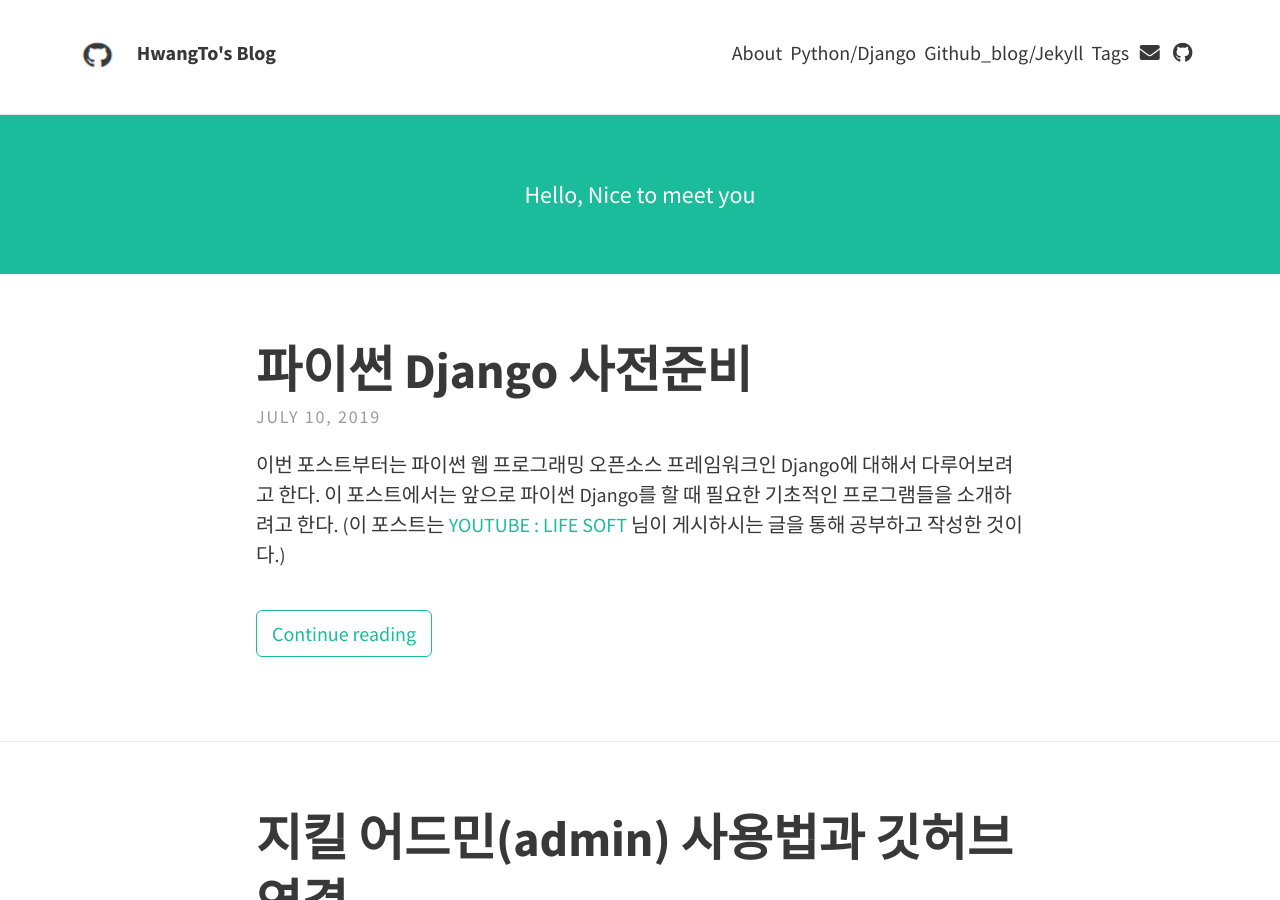
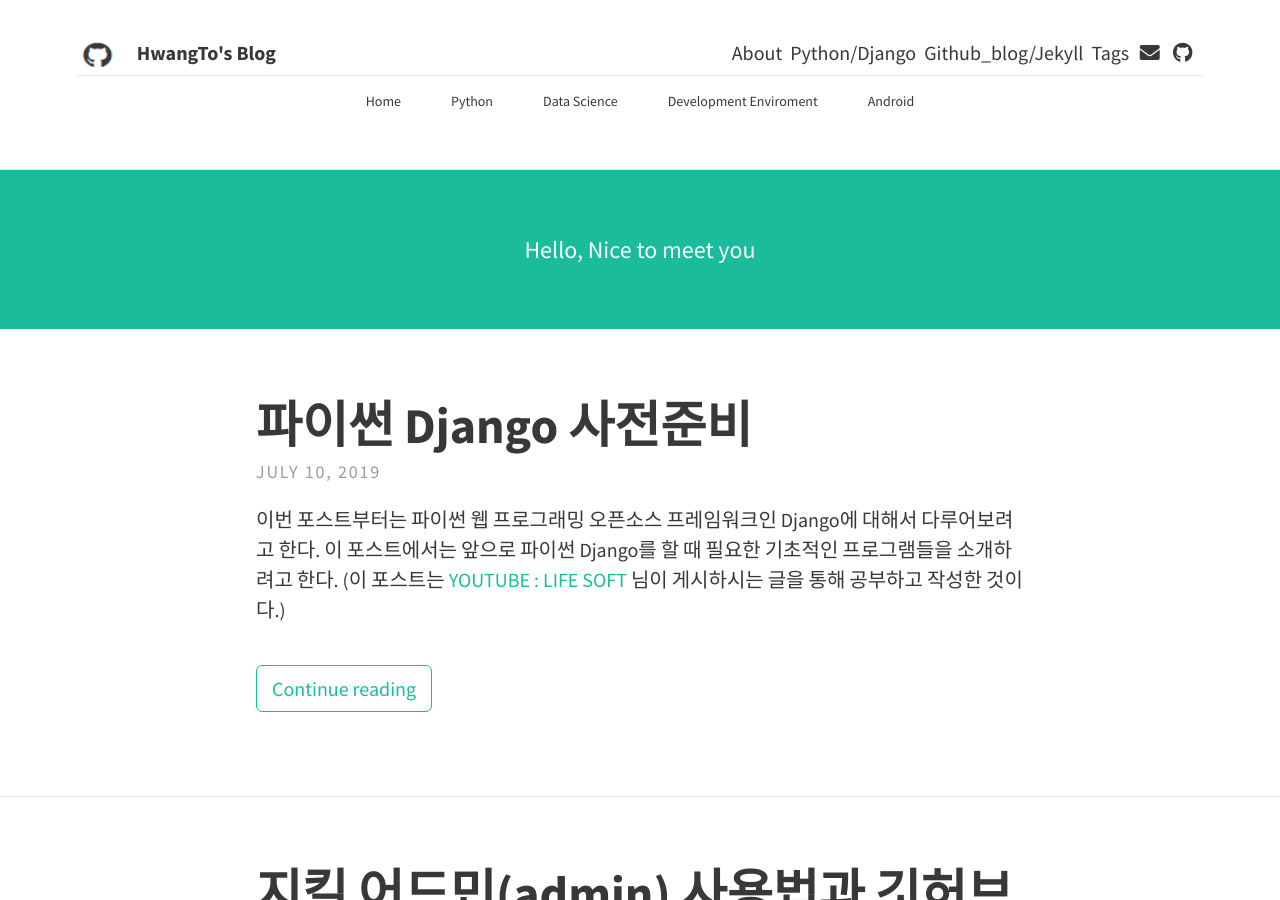
Before and after one commit to HwangToLee/HwangToLee.github.io, a Jekyll site: the page built from index.html, in a window 1280 px wide and 900 px high. Built offline with Jekyll 4.4.1, drawn with Linux system fonts in a browser that asks for light colours; nearby versions of some CDN libraries; the list of posts is cut into pages by our own code.

Commit message:
Update header.html

```diff
--- a/_includes/header.html
+++ b/_includes/header.html
@@ -45,5 +45,39 @@
             {% endif %}
 		</ul>
 	</nav>
+	<div class="site-category">
+		<ul class='cat1'>
+		  <li><a href="/">Home</a></li>
+		  <li><a href="/">Python</a>
+			<ul>
+				<li><a href="/Python/Crawler">Crawler</a></li>
+				<li><a href="/Python/Django">Django</a></li>
+				<li><a href="/Python/Tensorflow">Tensorflow</a></li>
+			</ul>
+		  </li>
 
+		  <li><a href="/">Data Science</a>
+			<ul>
+			  <li><a href="/DS/ML">Machine Learning</a></li>
+			</ul>
+		  </li>
+
+		  <li><a href="/">Development Enviroment</a>
+			<ul>
+				<li><a href="/DE/Github Blog">Github Blog</a></li>
+				<li><a href="/DE/Git">Git</a></li>
+				<li><a href="/DE/Docker">Docker</a></li>
+				<li><a href="/DE/Ubuntu">Ubuntu</a></li>
+				<li><a href="/DE/Java">Java</a></li>
+			</ul>
+		  </li>
+
+		  <li><a href="/">Android</a>
+			<ul>
+			  <li><a href="/Android/Android">Android</a></li>
+			</ul>
+		  </li>
+
+		</ul>
+	  </div>
 </header>
```
